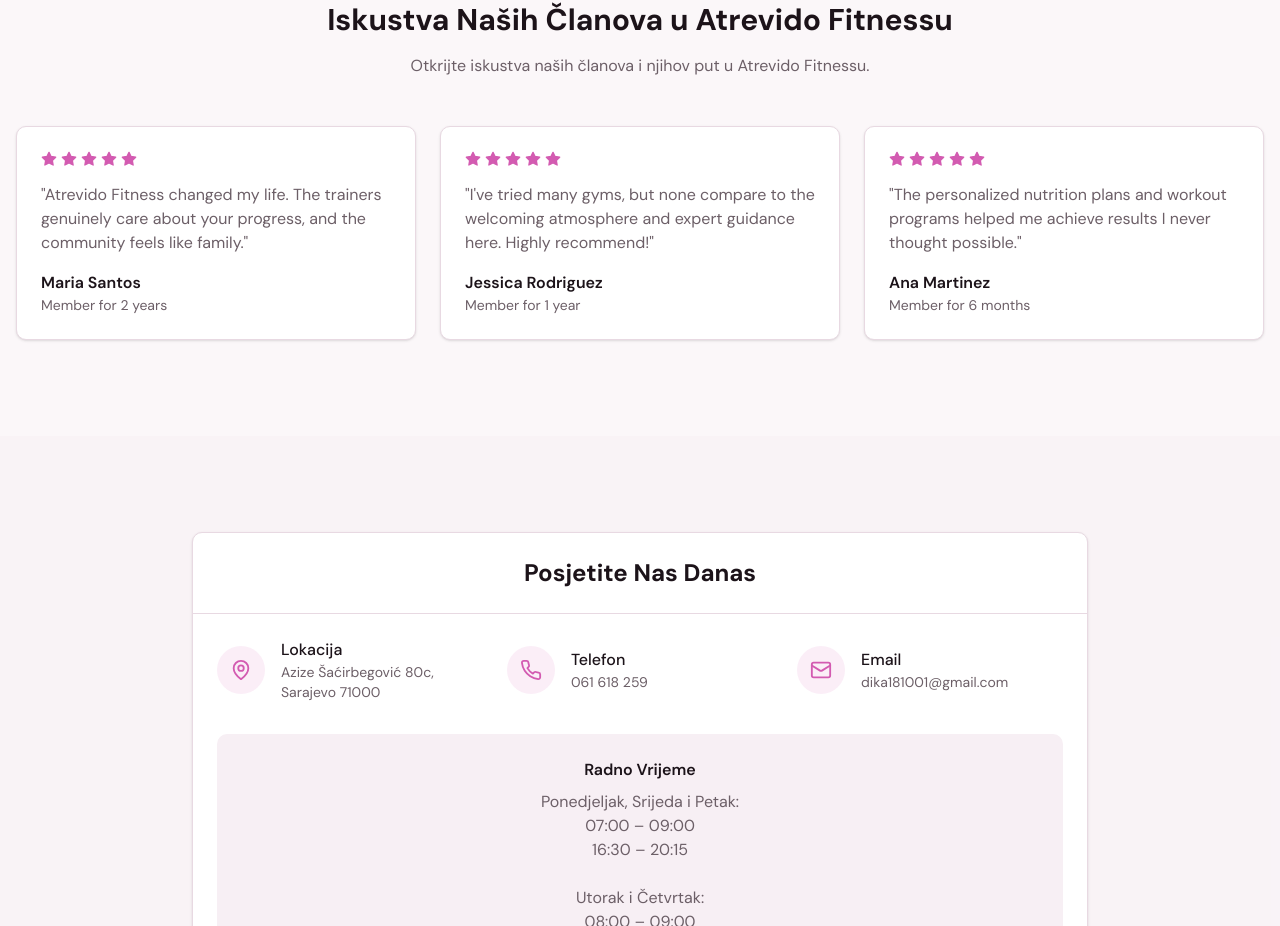
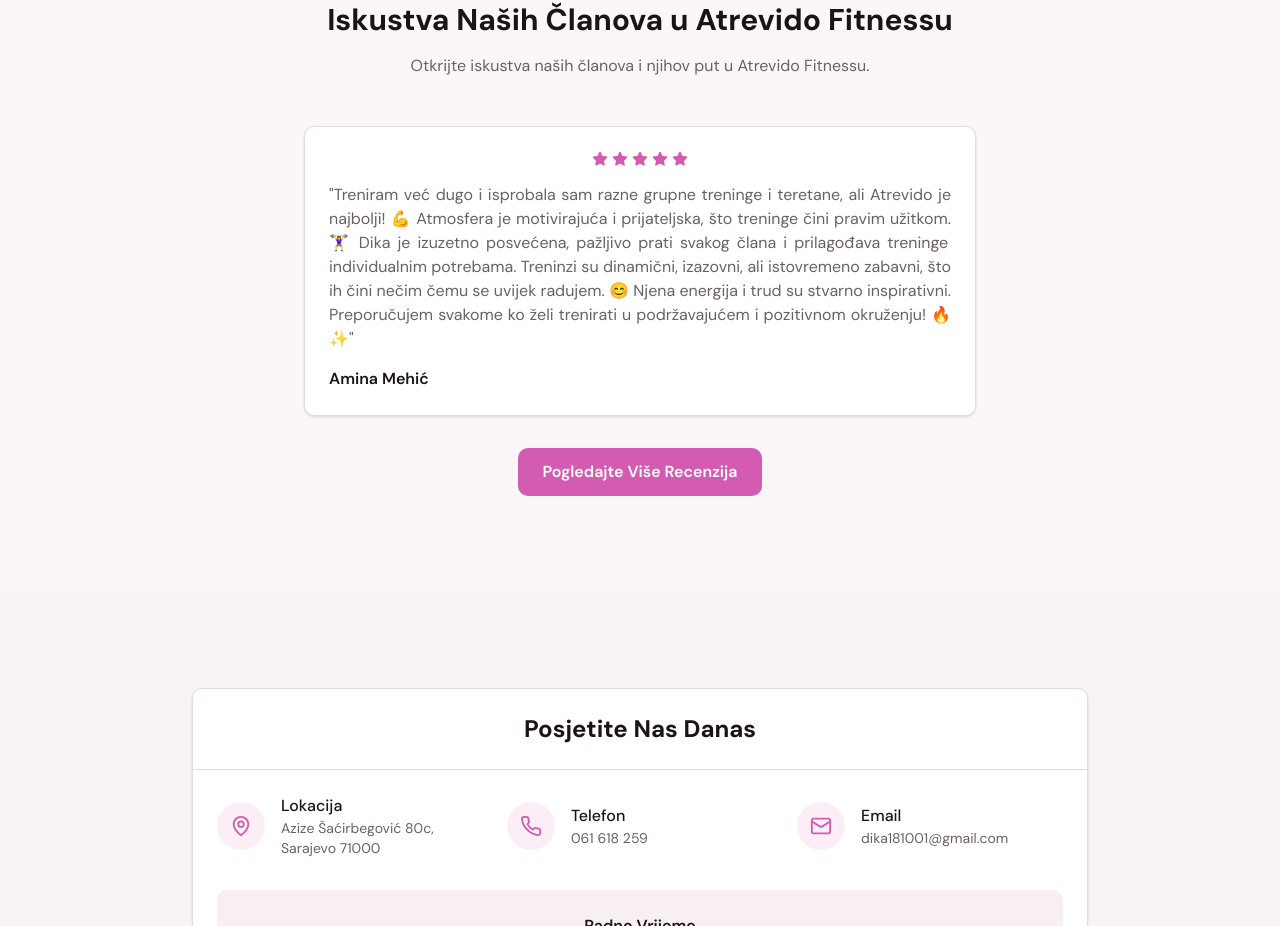
Before and after one commit to imran-m7/atrevido_fitness, a React (Vite) app: page / in a window 1280 px wide. Shown: the part 1396-2322 px from the top of the page. Built offline with nearby package versions, Linux system fonts and the light colour scheme.

Commit message:
Public Page bez Dikinih detaljnih info
Pop up message, recenzije i opcije trening programa u Započni su tu

```diff
--- a/src/pages/public/Home.jsx
+++ b/src/pages/public/Home.jsx
@@ -14,9 +14,7 @@
 
 
 const testimonials = [
-  { name: 'Maria Santos',    role: 'Member for 2 years',  rating: 5, content: 'Atrevido Fitness changed my life. The trainers genuinely care about your progress, and the community feels like family.' },
-  { name: 'Jessica Rodriguez', role: 'Member for 1 year', rating: 5, content: "I've tried many gyms, but none compare to the welcoming atmosphere and expert guidance here. Highly recommend!" },
-  { name: 'Ana Martinez',    role: 'Member for 6 months', rating: 5, content: 'The personalized nutrition plans and workout programs helped me achieve results I never thought possible.' },
+  { name: 'Amina Mehić',  rating: 5, content: 'Treniram već dugo i isprobala sam razne grupne treninge i teretane, ali Atrevido je najbolji! 💪 Atmosfera je motivirajuća i prijateljska, što treninge čini pravim užitkom. 🏋️‍♀️ Dika je izuzetno posvećena, pažljivo prati svakog člana i prilagođava treninge individualnim potrebama. Treninzi su dinamični, izazovni, ali istovremeno zabavni, što ih čini nečim čemu se uvijek radujem. 😊 Njena energija i trud su stvarno inspirativni. Preporučujem svakome ko želi trenirati u podržavajućem i pozitivnom okruženju! 🔥✨' },
   ]
 
 const stats = [
@@ -120,10 +118,11 @@
             Otkrijte iskustva naših članova i njihov put u Atrevido Fitnessu.
           </p>
         </div>
-        <div className="grid gap-6 md:grid-cols-3">
+        <div className="flex justify-center">
+          <div className="w-full max-w-2xl">
             {testimonials.map((t) => (
-            <div key={t.name} className="rounded-lg border border-border bg-card p-6 shadow-sm">
-              <div className="mb-4 flex gap-1">
+              <div key={t.name} className="rounded-lg border border-border bg-card p-6 shadow-sm text-justify">
+                <div className="mb-4 flex gap-1 justify-center">
                   {Array.from({ length: t.rating }).map((_, i) => (
                     <Star key={i} size={16} className="text-primary fill-primary" />
                   ))}
@@ -133,6 +132,17 @@
                 <p className="text-sm text-muted-foreground">{t.role}</p>
               </div>
             ))}
+            <div className="mt-8 flex justify-center">
+              <a
+                href="https://www.google.com/search?sca_esv=6d4ade7bd26771c9&sxsrf=ANbL-n7rNNGGxlophHe5mgwnUpPaPNyc5g:1776873115736&si=AL3DRZEsmMGCryMMFSHJ3StBhOdZ2-6yYkXd_doETEE1OR-qOedzeUsZkiUg7IQ1MVOAtkZIA4FVPXWrkC_fzCCR3p-1aTHtMFM_TBrUc4rpPzlALR0S6ZVCfLLN-TLBmyXAqTSHmUpyNqTRvy4hMpVLW53AQBd9pw%3D%3D&q=ATREVIDO+WOMEN%E2%80%99S+FITNESS+Recenzije&sa=X&ved=2ahUKEwi1if-W6IGUAxWSXvEDHSGpI14Q0bkNegQILxAF&biw=1536&bih=730&dpr=1.25"
+                target="_blank"
+                rel="noopener noreferrer"
+                className="inline-flex items-center gap-2 rounded-lg bg-primary px-6 py-3 text-base font-semibold text-primary-foreground hover:opacity-90 transition-opacity"
+              >
+                Pogledajte Više Recenzija
+              </a>
+            </div>
+          </div>
         </div>
       </section>
 
--- a/src/pages/public/Register.jsx
+++ b/src/pages/public/Register.jsx
@@ -1,10 +1,27 @@
 import React, { useState } from 'react'
-import { Link } from 'react-router-dom'
+import { Link, useNavigate } from 'react-router-dom'
 import logo from '../../assets/logo2.png'
 
+const programs = [
+  { id: 'group', title: 'Grupni Treninzi' },
+  { id: 'individual', title: 'Individualni Treninzi' },
+  { id: 'individual-nutrition', title: 'Individualni Trening + Ishrana' },
+]
+
 export default function Register() {
-  const [form, setForm] = useState({ firstName: '', lastName: '', email: '', phone: '', password: '', confirmPassword: '', terms: false })
+  const navigate = useNavigate()
+  const [form, setForm] = useState({ firstName: '', lastName: '', email: '', phone: '', password: '', confirmPassword: '', trainingProgram: '', terms: false })
+  const [showModal, setShowModal] = useState(false)
   const handleChange = (e) => setForm({ ...form, [e.target.id]: e.target.value })
+  const handleSelectProgram = (e) => setForm({ ...form, trainingProgram: e.target.value })
+  const handleSubmit = (e) => {
+    e.preventDefault()
+    setShowModal(true)
+  }
+  const handleCloseModal = () => {
+    setShowModal(false)
+    navigate('/')
+  }
 
   const inputClass = 'w-full rounded-lg border border-input bg-background px-3 py-2.5 text-sm text-foreground placeholder:text-muted-foreground focus:outline-none focus:ring-2 focus:ring-ring transition-colors'
   const labelClass = 'block mb-1.5 text-sm font-medium text-foreground'
@@ -50,6 +67,20 @@
             <label htmlFor="confirmPassword" className={labelClass}>Potvrdite Šifru</label>
             <input id="confirmPassword" type="password" className={inputClass} placeholder="Potvrdite šifru" value={form.confirmPassword} onChange={handleChange} />
           </div>
+          <div>
+            <label htmlFor="trainingProgram" className={labelClass}>Odaberite Trening Program</label>
+            <select id="trainingProgram" value={form.trainingProgram} onChange={handleSelectProgram}
+              className={`w-full rounded-lg border border-input bg-background px-3 py-2.5 text-sm focus:outline-none focus:ring-2 focus:ring-ring transition-colors
+                          ${form.trainingProgram === '' ? 'text-muted-foreground' : 'text-foreground'}`}
+            >
+              <option value="" disabled>
+                -- Odaberite program --
+              </option>
+              {programs.map((program) => (
+                <option key={program.id} value={program.id}>{program.title}</option>
+              ))}
+            </select>
+          </div>
           <div className="flex items-start gap-2">
             <input
               id="terms"
@@ -65,7 +96,7 @@
               <Link to="/privacy" className="text-primary hover:underline">Politikom privatnosti</Link>
             </label>
           </div>
-          <button className="w-full rounded-lg bg-primary px-4 py-2.5 text-sm font-semibold text-primary-foreground hover:opacity-90 transition-opacity">
+          <button onClick={handleSubmit} className="w-full rounded-lg bg-primary px-4 py-2.5 text-sm font-semibold text-primary-foreground hover:opacity-90 transition-opacity">
             Napravite Profil
           </button>
         </div>
@@ -78,6 +109,26 @@
           </p>
         </div>
       </div>
+
+      {/* Modal */}
+      {showModal && (
+        <div className="fixed inset-0 flex items-center justify-center bg-black/50 backdrop-blur-sm z-50">
+          <div className="rounded-lg border border-border bg-card shadow-lg p-8 max-w-md w-full mx-4">
+            <div className="text-center">
+              <h2 className="text-2xl font-bold text-foreground mb-4">Prijava Poslana</h2>
+              <p className="text-muted-foreground mb-6">
+                Vaša prijava je poslana Adminu za odobrenje profila. Profil će biti odobren nakon plačanja uživo.
+              </p>
+              <button
+                onClick={handleCloseModal}
+                className="w-full rounded-lg bg-primary px-4 py-3 text-sm font-semibold text-primary-foreground hover:opacity-90 transition-opacity"
+              >
+                OK
+              </button>
+            </div>
+          </div>
+        </div>
+      )}
     </div>
   )
 }
```
Lines whose indentation alone changed are shown as unchanged.
